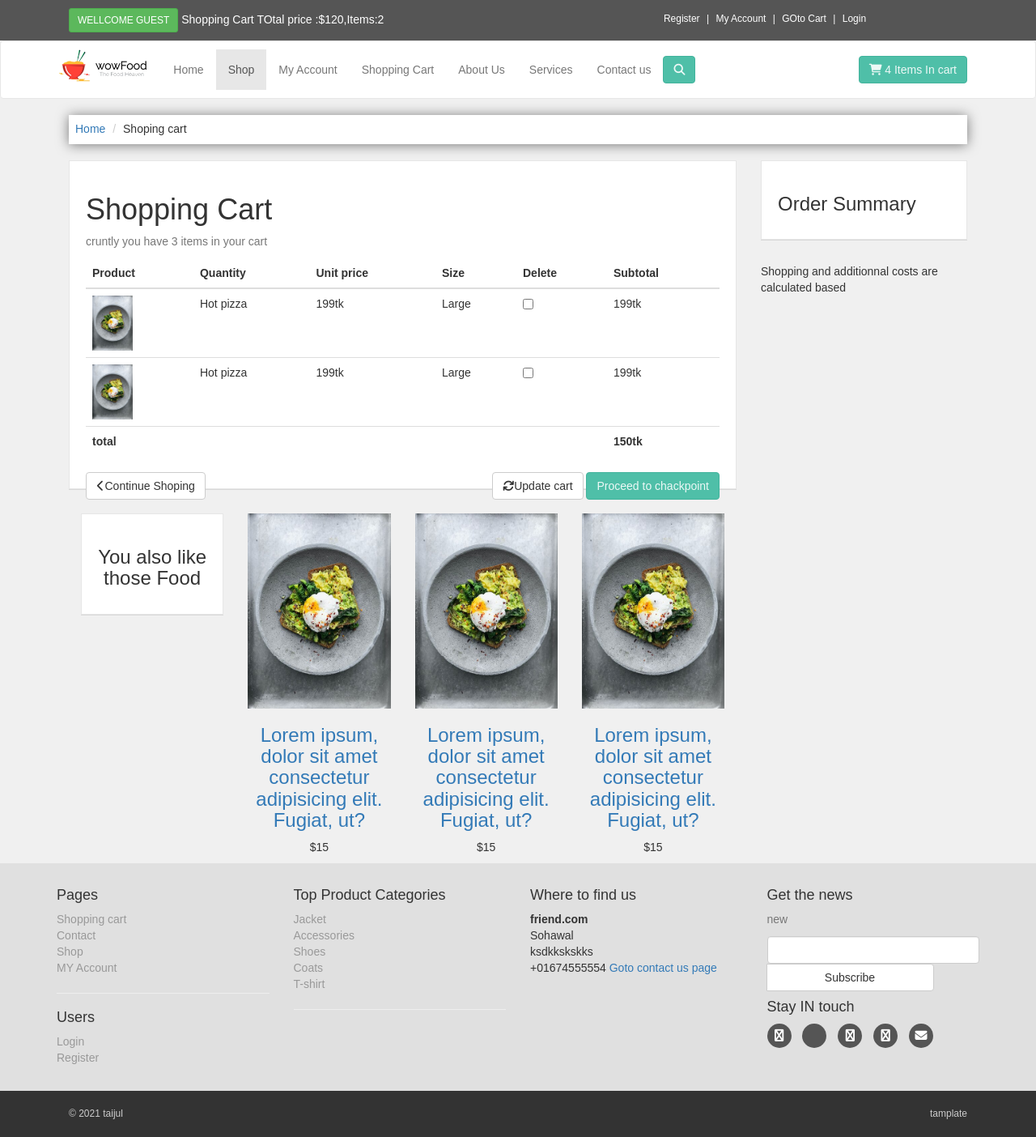
After one commit to taijul-mohim/Multivendor, a PHP site: page /cart.php in a window 1280 px wide. The commit adds this page. Shown: the whole page at 81% size. Run offline with PHP 8.4, Linux system fonts and the light colour scheme; some libraries are stand-ins or nearby versions.

Commit message:
cart design

```diff
--- /dev/null
+++ b/cart.php
@@ -0,0 +1,320 @@
+<!DOCTYPE html>
+<html lang="en">
+
+<head>
+    <meta charset="UTF-8">
+    <meta http-equiv="X-UA-Compatible" content="IE=edge">
+    <meta name="viewport" content="width=device-width, initial-scale=1.0">
+    <title>E commarce</title>
+    <!-- //Latest compiled and minified CSS -->
+    <link rel="stylesheet" href="https://maxcdn.bootstrapcdn.com/bootstrap/3.4.0/css/bootstrap.min.css">
+    <link rel="stylesheet" href="https://cdnjs.cloudflare.com/ajax/libs/font-awesome/6.1.1/css/all.min.css"
+        integrity="sha512-KfkfwYDsLkIlwQp6LFnl8zNdLGxu9YAA1QvwINks4PhcElQSvqcyVLLD9aMhXd13uQjoXtEKNosOWaZqXgel0g=="
+        crossorigin="anonymous" referrerpolicy="no-referrer" />
+    <link rel="stylesheet" href="styles/style.css">
+</head>
+
+<body>
+    <div id="top">
+        <!--top bar  -->
+        <div class="container">
+            <div class="col-md-6 offer">
+                <a href="#" class="btn btn-success btn-sm">Wellcome Guest</a>
+                <a href="#">Shopping Cart TOtal price :$120,Items:2</a>
+            </div>
+            <div class="col-md-6">
+                <ul class="menu">
+                    <li><a href="customer_register.php">Register</a></li>
+                    <li><a href="checkout.php">My Account</a></li>
+                    <li><a href="cart.php">GOto Cart</a></li>
+                    <li><a href="login.php">Login</li>
+
+                </ul>
+            </div>
+        </div>
+    </div>
+    <!--end top  -->
+    <!-- navbar -->
+    <div class="header">
+        <div class="navbar navbar-default" id='navbar'>
+            <div class="container">
+                <div class="navbar-header">
+                    <a href="index.php" class="navbar-brand">
+                        <img src="images/logo.png " alt="teehosting" height="40px" class="hidden-xs thumble">
+                        <img src="images/logo.png " alt="teehosting" class="visible-xs">
+                    </a>
+                    <button type="button" class="navbar-toggle" data-toggle="collapse" data-target="#navigation">
+                        <span class="sr-only">Toggle Navigation</span>
+                        <i class="fa fa-align-justify"></i>
+
+                    </button>
+                    <button type="button" class="navbar-toggle" data-toggle="collapse" data-target="#search">
+                        <span class="sr-only">Toggle Navigation</span>
+                        <i class="fa fa-search"></i>
+
+                    </button>
+                    <!-- <button type="button" class="navbar-toggle" data-toggle="navbar-toggle" data-target="#search">
+                        <span class="sr-only"></span>
+                        <i class="fa fa-search"></i>
+                    </button> -->
+                </div>
+                <!-- menu -->
+                <div class="navbar-collapse collapse " id="navigation">
+                    <!-- start nav -->
+                    <div class="padding-nav">
+                        <ul class="nav navbar-nav navbar-left">
+                            <li><a href="index.php">Home</a></li>
+                            <li class="active"><a href="shop.php">Shop</a></li>
+                            <li><a href="checkout.php">My Account</a></li>
+                            <li><a href="cart.php">Shopping Cart</a></li>
+                            <li><a href="about.php">About Us</a></li>
+                            <li><a href="services.php">Services</a></li>
+                            <li><a href="contactus.php">Contact us</a></li>
+
+
+                        </ul>
+                    </div>
+                    <!-- end nav -->
+
+
+                    <!-- search -->
+                    <a href="cart.php" class="btn btn-primary navbar-btn right">
+                        <i class="fa fa-shopping-cart "></i>
+                        <span>4 Items In cart</span>
+                    </a>
+
+                    <div class="navbar-collapse collapse-right">
+                        <button class="btn navbar-btn btn-primary" type="button" data-toggle="collapse"
+                            data-target="#search">
+                            <span class="sr-only"> Toggle search</span>
+                            <i class="fa fa-search"></i>
+
+                        </button>
+                    </div>
+                    <div class="collapse clearfix" id="search">
+
+                        <form class="navbar-form" method="get" action="result.php">
+                            <div class="input-group">
+                                <input type="text" name="user_query" placeholder="search" class="form-control"
+                                    required="">
+                                <span class="input-group-btn">
+
+
+                                    <button type="submit" value="Search" name="search" class="btn btn-primary">
+                                        <i class="fa fa-search "></i>
+                                    </button>
+                                </span>
+                            </div>
+                        </form>
+                    </div>
+                </div>
+            </div>
+        </div>
+    </div>
+    <!-- nav bar end -->
+
+
+
+    <div id="new_content">
+        <div class="container">
+            <div class="col-md-12">
+                <ul class="breadcrumb">
+                    <li><a href="home.php">Home</a></li>
+                    <li>Shoping cart</li>
+
+                </ul>
+            </div>
+            <!--  -->
+            <div class="col-md-9" id="cart">
+                <div class="box">
+                    <form action="cart.php" method="post" enctype="multipart-form-data">
+                        <h1>Shopping Cart</h1>
+                        <p class="text-muted"> cruntly you have 3 items in your cart </p>
+                        <div class="table-responsive">
+                            <table class="table">
+                                <thead>
+                                    <tr>
+                                        <th scope="col">Product</th>
+                                        <th scope="col">Quantity</th>
+                                        <th scope="col">Unit price</th>
+                                        <th scope="col">Size</th>
+                                        <th scope="col">Delete</th>
+                                        <th scope="col">Subtotal</th>
+                                    </tr>
+                                </thead>
+                                <tbody>
+                                    <tr>
+                                        <td scope="row"><img src="admin_area/product_images/1.jpg" width="50px" alt="">
+                                        </td>
+                                        <td>Hot pizza</td>
+                                        <td>199tk</td>
+                                        <td>Large</td>
+                                        <td><input type="checkbox" name="remove[]"></td>
+                                        <td>199tk</td>
+                                    </tr>
+                                    <tr>
+                                        <td scope="row"><img src="admin_area/product_images/1.jpg" width="50px" alt="">
+                                        </td>
+                                        <td>Hot pizza</td>
+                                        <td>199tk</td>
+                                        <td>Large</td>
+                                        <td><input type="checkbox" name="remove[]"></td>
+                                        <td>199tk</td>
+                                    </tr>
+                                </tbody>
+                                <tfoot>
+                                    <th colspan="5">total</th>
+                                    <th colspan="2">150tk</th>
+                                </tfoot>
+                            </table>
+                        </div>
+                        <!-- end table -->
+                        <div class="box-footer">
+                            <div class="pull-left">
+                                <a href="index.php" class="btn btn-default">
+                                    <i class="fa fa-chevron-left"></i>Continue Shoping
+                                </a>
+                            </div>
+                            <div class="pull-right">
+                                <button class="btn btn-default" type="submit" name="update" value="Update Cart">
+                                    <i class="fa fa-refresh"></i>Update cart
+                                </button>
+                                <a href="checkout.php" class="btn btn-primary">Proceed to chackpoint</a>
+                            </div>
+                        </div>
+                    </form>
+
+                </div>
+                  <!-- uggestion bar -->
+               <div id="row same-height-row">
+                    <div class="col-md-3 col-sm-6">
+                        <div class="box same-height headline ">
+                            <h3 class="text-center"> You also like those Food</h3>
+
+                        </div>
+
+                    </div>
+                <!-- food -->
+
+                <div class="col-md-3 col-sm-6 center-responsive">
+                        <div class="product">
+
+                            <a href="details.php">
+                                <img src="admin_area/product_images/1.jpg" class="img-responsive" alt="">
+                                <div class="text">
+                                    <h3 class="text-center"><a href="details.php">Lorem ipsum, dolor sit amet consectetur adipisicing elit. Fugiat, ut?</a></h3>
+                                    <p class="price text-center ">$15</p>
+                                </div>
+                            </a>
+                        </div>
+
+                    </div>
+
+
+                   <!-- <div class="center-responsive col-md-3">
+                        <div class="product same-height">
+                            <a href="">
+                        <img src="admin_area/product_images/1.jpg" hight='220' width="220" alt="">
+
+
+                            </a>
+                            <div class="text">
+                                <h3><a href="details.php">Mardaz food</a></h3>
+                                <p class="price">250tk</p>
+                            </div>
+                        </div>
+                   </div> -->
+                   <!-- <div class="center-responsive col-md-3">
+                        <div class="product same-height">
+                            <a href="">
+                        <img src="admin_area/product_images/1.jpg" width="220" alt="">
+
+
+                            </a>
+                            <div class="text">
+                                <h3><a href="details.php">Mardaz food</a></h3>
+                                <p class="price">250tk</p>
+                            </div>
+                        </div>
+                   </div> -->
+                   <!-- <div class="center-responsive col-md-3">
+                        <div class="product same-height">
+                            <a href="">
+                        <img src="admin_area/product_images/1.jpg"width="220" alt="">
+
+
+                            </a>
+                            <div class="text">
+                                <h3><a href="details.php">Mardaz food</a></h3>
+                                <p class="price">250tk</p>
+                            </div>
+                        </div>
+                   </div> -->
+                   <div class="col-md-3 col-sm-6 center-responsive">
+                        <div class="product">
+
+                            <a href="details.php">
+                                <img src="admin_area/product_images/1.jpg" class="img-responsive" alt="">
+                                <div class="text">
+                                    <h3 class="text-center"><a href="details.php">Lorem ipsum, dolor sit amet consectetur adipisicing elit. Fugiat, ut?</a></h3>
+                                    <p class="price text-center ">$15</p>
+                                </div>
+                            </a>
+                        </div>
+
+                    </div>
+                     <div class="col-md-3 col-sm-6 center-responsive">
+                        <div class="product">
+
+                            <a href="details.php">
+                                <img src="admin_area/product_images/1.jpg" class="img-responsive" alt="">
+                                <div class="text">
+                                    <h3 class="text-center"><a href="details.php">Lorem ipsum, dolor sit amet consectetur adipisicing elit. Fugiat, ut?</a></h3>
+                                    <p class="price text-center ">$15</p>
+                                </div>
+                            </a>
+                        </div>
+
+                    </div>
+              </div>
+
+            </div>
+            <!-- new colam -->
+            <div class="col-md-3">
+                <div class="box" id="order-summary">
+                 <h3>Order Summary</h3>
+
+                </div>
+                <p class="text-mudted">
+                  Shopping and additionnal costs are calculated based
+                </p>
+            </div>
+
+        </div>
+
+    </div>
+
+
+
+
+    <?php  include("include/footer.php");  ?>
+
+    <!-- Optional JavaScript; choose one of the two! -->
+
+    <!-- Option 1: jQuery and Bootstrap Bundle (includes Popper) -->
+    <script src="https://cdn.jsdelivr.net/npm/jquery@3.5.1/dist/jquery.slim.min.js"
+        integrity="sha384-DfXdz2htPH0lsSSs5nCTpuj/zy4C+OGpamoFVy38MVBnE+IbbVYUew+OrCXaRkfj" crossorigin="anonymous">
+    </script>
+    <script src="https://cdn.jsdelivr.net/npm/bootstrap@4.6.1/dist/js/bootstrap.bundle.min.js"
+        integrity="sha384-fQybjgWLrvvRgtW6bFlB7jaZrFsaBXjsOMm/tB9LTS58ONXgqbR9W8oWht/amnpF" crossorigin="anonymous">
+    </script>
+
+    <!-- Option 2: Separate Popper and Bootstrap JS -->
+    <!--
+<script src="https://cdn.jsdelivr.net/npm/jquery@3.5.1/dist/jquery.slim.min.js" integrity="sha384-DfXdz2htPH0lsSSs5nCTpuj/zy4C+OGpamoFVy38MVBnE+IbbVYUew+OrCXaRkfj" crossorigin="anonymous"></script>
+<script src="https://cdn.jsdelivr.net/npm/popper.js@1.16.1/dist/umd/popper.min.js" integrity="sha384-9/reFTGAW83EW2RDu2S0VKaIzap3H66lZH81PoYlFhbGU+6BZp6G7niu735Sk7lN" crossorigin="anonymous"></script>
+<script src="https://cdn.jsdelivr.net/npm/bootstrap@4.6.1/dist/js/bootstrap.min.js" integrity="sha384-VHvPCCyXqtD5DqJeNxl2dtTyhF78xXNXdkwX1CZeRusQfRKp+tA7hAShOK/B/fQ2" crossorigin="anonymous"></script>
+-->
+</body>
+
+</html>
--- a/styles/style.css
+++ b/styles/style.css
@@ -235,8 +235,11 @@ font-weight: 300;
     }
 }
 
+/* cart style */
+#new_content #cart .table tbody tr td img{
+    width: 50px;
 
-
+}
 
 
 
```
